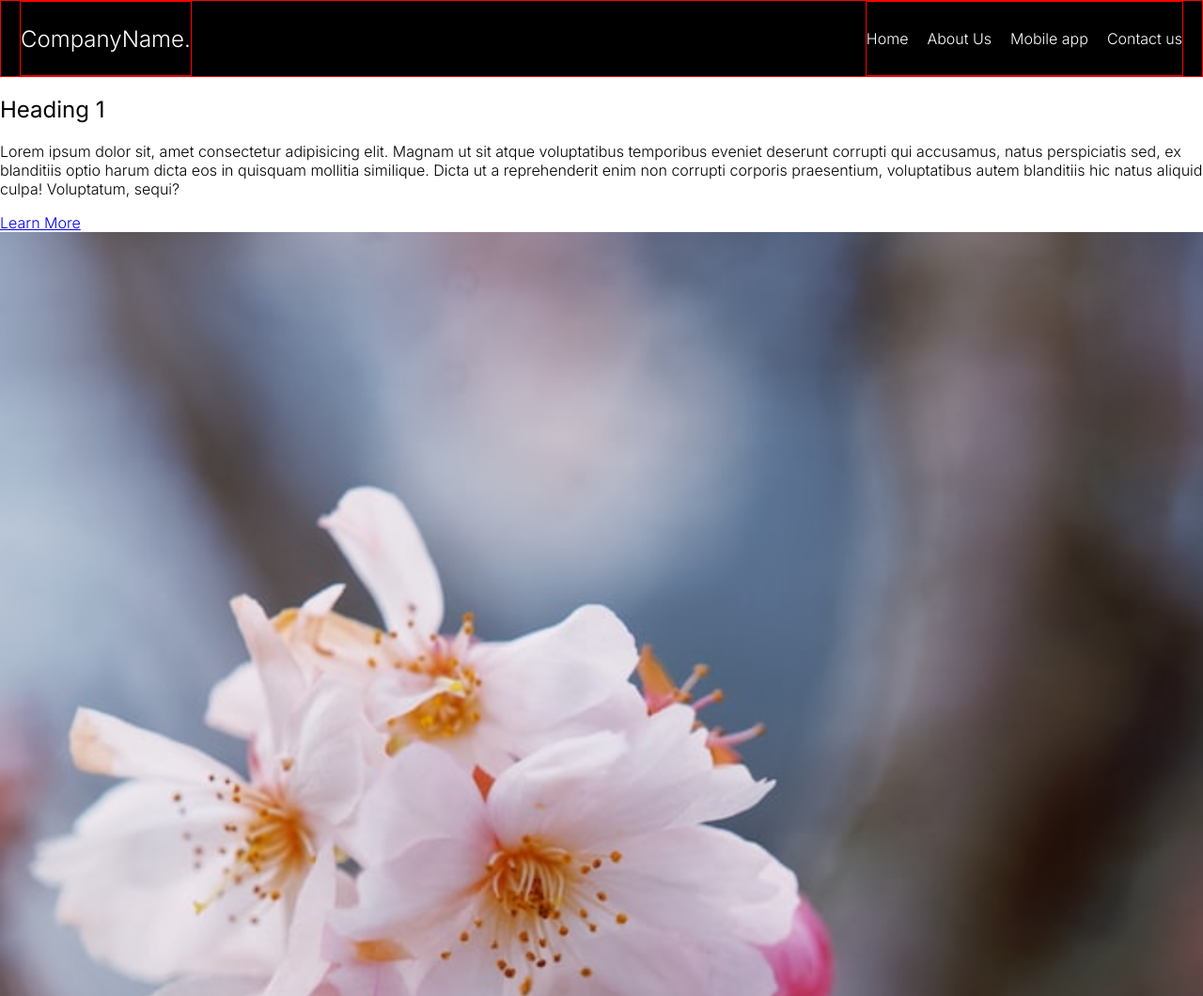
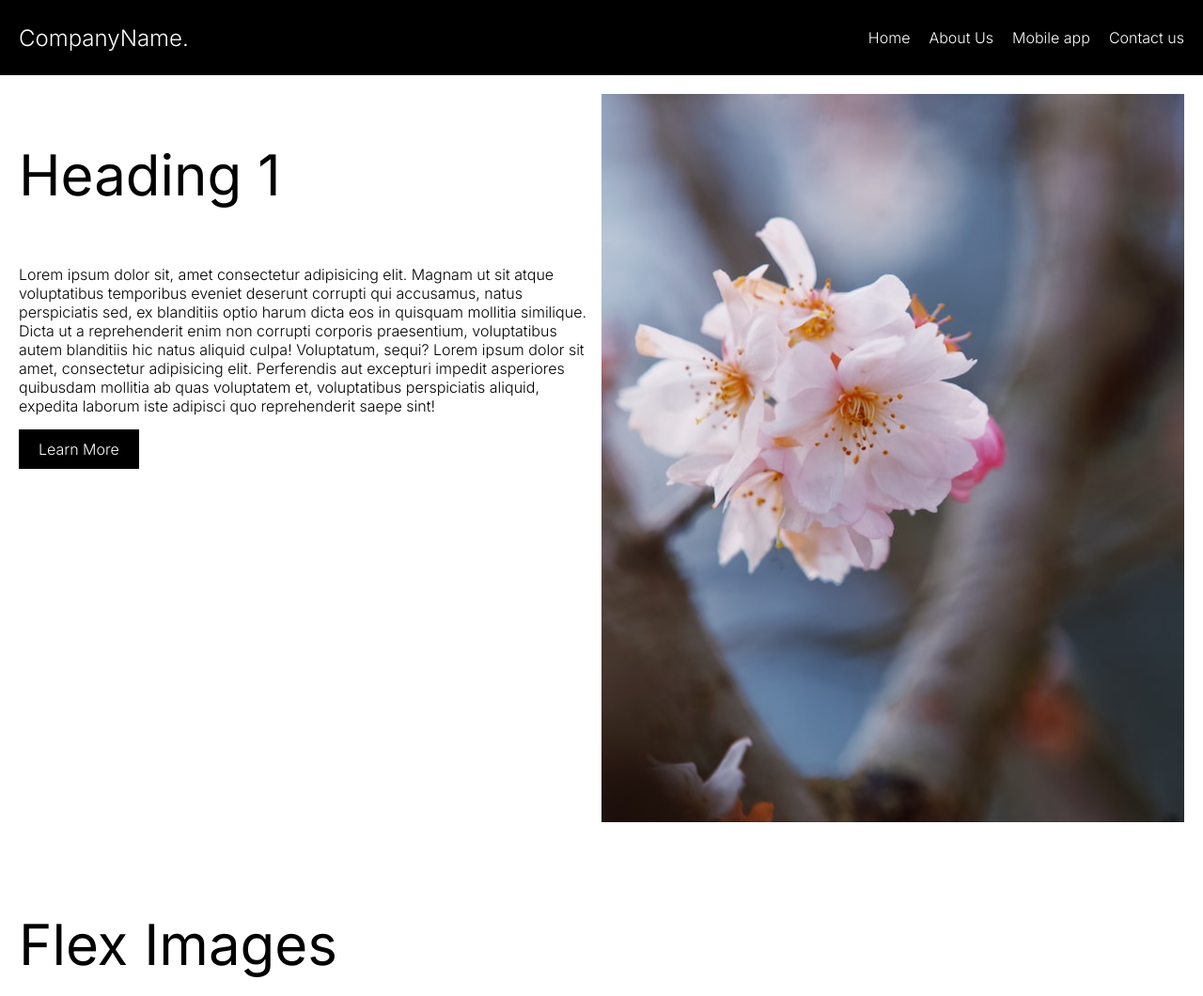
Before and after one commit to SumanKisku/acciojob-week2-project, a plain HTML site: page index.html in a window 1280 px wide. Shown: the top 1060 px of the page at 94% size. Drawn offline with Linux system fonts and the light colour scheme.

Commit message:
project completed

```diff
--- a/index.html
+++ b/index.html
@@ -26,14 +26,14 @@
 
     </header>
     <main>
-        <section>
+        <section id="top-two-col">
             <div class="col">
                 <h1>Heading 1</h1>
                 <p>
                     Lorem ipsum dolor sit, amet consectetur adipisicing elit. Magnam ut sit atque voluptatibus
                     temporibus eveniet deserunt corrupti qui accusamus, natus perspiciatis sed, ex blanditiis optio
                     harum dicta eos in quisquam mollitia similique. Dicta ut a reprehenderit enim non corrupti corporis
-                    praesentium, voluptatibus autem blanditiis hic natus aliquid culpa! Voluptatum, sequi?
+                    praesentium, voluptatibus autem blanditiis hic natus aliquid culpa! Voluptatum, sequi? Lorem ipsum dolor sit amet, consectetur adipisicing elit. Perferendis aut excepturi impedit asperiores quibusdam mollitia ab quas voluptatem et, voluptatibus perspiciatis aliquid, expedita laborum iste adipisci quo reprehenderit saepe sint!
                 </p>
                 <a href="#" class="btn cta">Learn More</a>
             </div>
@@ -41,8 +41,8 @@
                 <img src="./images/flower.jpg" alt="Flower">
             </div>
         </section>
-        <section>
-            <h2>Flexbox Images</h2>
+        <section id="flex-images">
+            <h2>Flex Images</h2>
             <div class="grid">
                 <img src="./images/aarn-giri-3tYZjGSBwbk-unsplash.jpg" alt="Flower"><img src="./images/annie-spratt-kDo57E2qOE4-unsplash.jpg" alt="flowers"><img src="./images/annie-spratt-pDGNBK9A0sk-unsplash.jpg" alt="flowers"><img src="./images/annie-spratt-WBpr_yH0Frg-unsplash.jpg" alt="flowers"><img src="./images/masaaki-komori-NoXUQ54pDac-unsplash.jpg" alt="flowers"><img src="./images/mio-ito-B_SLtmXPKNA-unsplash.jpg" alt="flowers">
             </div>
--- a/style.css
+++ b/style.css
@@ -1,5 +1,6 @@
 :root {
     --side-padding: 20px;
+    --base-font-size: 24px;
 }
 * {
     box-sizing: border-box;
@@ -13,6 +14,7 @@ body {
 
 h1, h2 {
     font-weight: 400;
+    font-size: calc(var(--base-font-size) * 2.5);
 }
 
 img {
@@ -23,7 +25,6 @@ img {
 header {
     position: sticky;
     top: 0;
-    border: 1px solid red;
 }
 
 nav {
@@ -36,7 +37,6 @@ nav {
 }
 
 nav .logo {
-    border: 1px solid red;
     padding: 20px;
     display: flex;
     align-items: center;
@@ -46,7 +46,7 @@ nav .logo {
 nav .logo a {
     color: #fff;
     text-decoration: none;
-    font-size: 24px;
+    font-size: var(--base-font-size);
 }
 
 nav .logo a:hover {
@@ -55,9 +55,9 @@ nav .logo a:hover {
 
 nav ul {
     list-style-type: none;
-    border: 1px solid red;
     margin: 0;
     padding: 0;
+    margin-bottom: 20px;
     display: flex;
     flex-direction: column;
     align-items: center;
@@ -73,6 +73,51 @@ nav ul li a:hover {
     text-decoration: underline;
 }
 
+#top-two-col {
+    display: flex;
+    justify-content: center;
+    padding: var(--side-padding);
+}
+
+.col {
+    width: 50%;
+}
+
+.col p {
+    padding: 10px 10px 10px 0;
+    font-size: calc(var(--base-font-size)/ 1.5);
+}
+
+.col .cta {
+    background-color: #000;
+    color: #fff;
+    text-decoration: none;
+    padding: 10px 20px;
+    border: 1px solid #000;
+    transition: all 0.250s;
+}
+
+.col .cta:hover {
+    background-color: #fff;
+    color: #000;
+}
+
+#flex-images {
+    padding: var(--side-padding);
+}
+
+.grid {
+
+    display: grid;
+    grid-template-columns: repeat(3, 1fr);
+    gap: 50px;
+}
+
+.grid img {
+    height: 450px;
+    object-fit: cover;
+}
+
 @media screen and (min-width: 639px) {
     nav {
         flex-direction: row;
@@ -83,5 +128,6 @@ nav ul li a:hover {
     }
     nav ul {
         flex-direction: row;
+        margin-bottom: 0;
     }
 }
```
Also changed, not shown: 1 other file.
